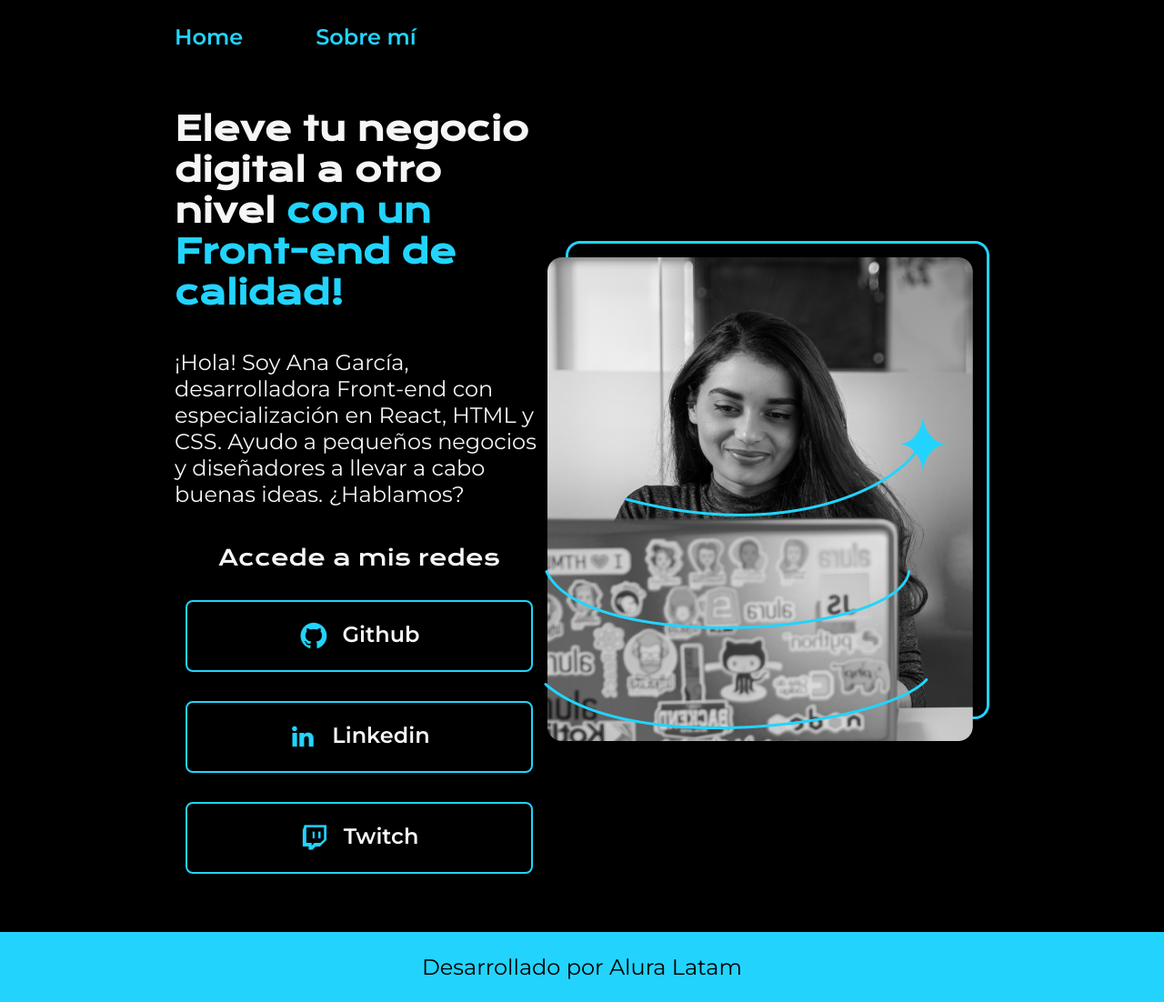
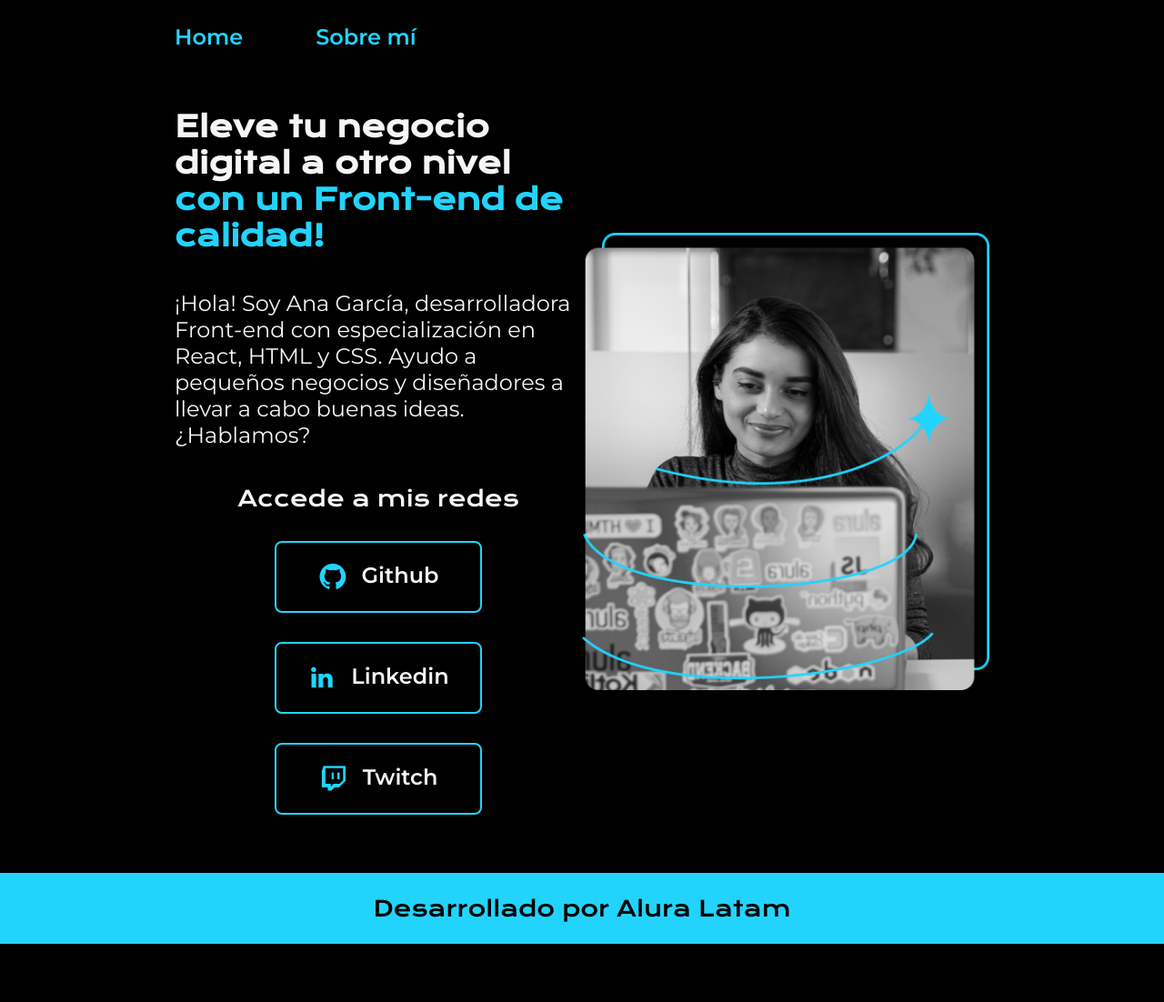
Before and after one commit to luiscertificaciones/html-css, a plain HTML site: page index.html in a window 1280 px wide. Shown: the whole page at 91% size. After the commit the page ends 1038 px from the top, so only its background shows below. Drawn offline with nearby package versions, Linux system fonts and the light colour scheme.

Commit message:
Actualización de archivos

```diff
--- a/index.html
+++ b/index.html
@@ -44,7 +44,7 @@
                 </div>
 
         </section>
-            <img src="./assets/Imagen.png" alt="Foto de Ana García desarrolando un proyecto">
+            <img class="presentacion__imagen" src="./assets/imagen.png" alt="Foto de Ana García desarrolando un proyecto">
     </main>
     <footer class="footer">
         <p>Desarrollado por Alura Latam</p>
--- a/styles/style.css
+++ b/styles/style.css
@@ -2,9 +2,9 @@
 
 
 :root {
-    --color-primario: #000000;
-    --color-secundario: #F6F6F6;
-    --color-terciario: #22D4FD;
+    --color-primaria: #000000;
+    --color-secundaria: #F6F6F6;
+    --color-terciaria: #22D4FD;
     --color-hover: #272727;
 
     --fuente-krona: 'Krona One', sans-serif;
@@ -18,8 +18,8 @@
 
 body{
     box-sizing: border-box;
-    background-color: var(--color-primario);
-    color: var(--color-secundario);
+    background-color: var(--color-primaria);
+    color: var(--color-secundaria);
 }
 
 .header{
@@ -32,9 +32,9 @@ body{
 }
 .header__menu__link{
     font-family: var(--fuente-montserrat);
-    font-size: 24px;
+    font-size: 1.5rem;
     font-weight: 600;
-    color: var(--color-terciario);
+    color: var(--color-terciaria);
     text-decoration: none;
 
 }
@@ -49,7 +49,7 @@ body{
 }
 
 .presentacion__contenido{
-    width: 615px;
+    width: 50%;
     display: flex;
     flex-direction: column;
     gap: 40px;
@@ -57,16 +57,16 @@ body{
 
 
 .presentacion__contenido__titulo{
-    font-size: 36px;
+    font-size: 2rem;
     font-family: var(--fuente-krona);
 }
 
 .titulo-destaque {
-    color: var(--color-terciario); ;
+    color: var(--color-terciaria); ;
 }
 
 .presentacion__contenido__texto{
-    font-size: 24px;
+    font-size: 1.5rem;
     font-family: var(--fuente-montserrat);
 }
 
@@ -81,21 +81,21 @@ body{
 .presentacion__enlaces__subtitulo{
     font-family: var(--fuente-krona);
     font-weight: 400;
-    font-size: 24px;
+    font-size: 1.5rem;
 }
 .presentacion__enlaces__link{
       display: flex;
       justify-content: center;
       gap: 16px;
-      border: 2px solid var(--color-terciario);
-      width: 378px;
+      border: 2px solid var(--color-terciaria);
+      width: 50%;
       text-align: center;
       border-radius: 8px;
-      font-size: 24px;
+      font-size: 1.5rem;
       font-weight: 600;
       padding: 21.5px 0;
       text-decoration: none;
-      color: var(--color-secundario);
+      color: var(--color-secundaria);
       font-family: var(--fuente-montserrat);
 }
 
@@ -103,12 +103,16 @@ body{
     background-color: var(--color-hover);
 }
 
+.presentacion__imagen{
+    width: 50%;
+}
+
 .footer{
-    color:var(--color-primario);
-    background-color: var(--color-terciario);
+    color:var(--color-primaria);
+    background-color: var(--color-terciaria);
     padding: 24px;
     text-align: center;
-    font-family: var(--fuente-montserrat);
-    font-size: 24px;
+    font-family: var(--fuente-krona);
+    font-size: 1.5rem;
     font-weight: 400;
 }
```
Also changed, not shown: about.html (+1 -1 lines), 1 other file.
